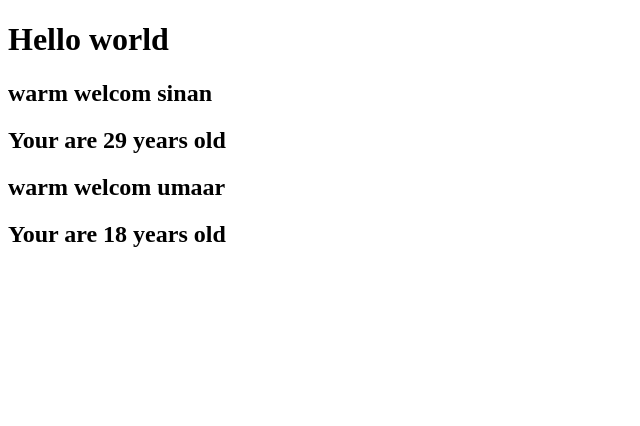
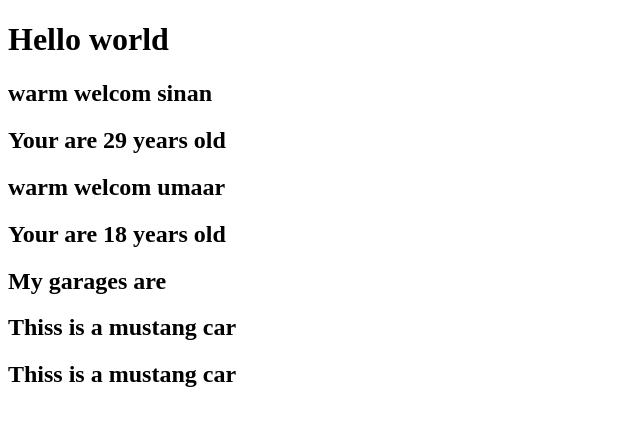
Before and after one commit to hemmad777/react-learning, a React (Vite) app: page / in a window 1280 px wide. Shown: the top 426 px of the page, without its empty margins (0-640 px from the left). Built offline with nearby package versions, Linux system fonts and the light colour scheme.

Commit message:
Just tryed for components inside components

```diff
--- a/src/App.jsx
+++ b/src/App.jsx
@@ -1,4 +1,5 @@
 import Welcome from "./Welcome";
+import { Garage } from "./Garage";
 
 function App(){
   return(
@@ -7,6 +8,8 @@ function App(){
 
       <Welcome name="sinan" age={29}/>
       <Welcome name="umaar" age={18}/>
+
+      <Garage />
     </div>
 
   )
--- /dev/null
+++ b/src/Garage.jsx
@@ -0,0 +1,19 @@
+function Car(){
+    return(
+        <>
+            <h2>Thiss is a mustang car</h2>
+        </>
+    )
+}
+
+function Garage(){
+    return(
+        <>
+        <h2>My garages are </h2>
+        <Car />
+        <Car />
+        </>
+    )
+}
+
+export {Car,Garage}
```
